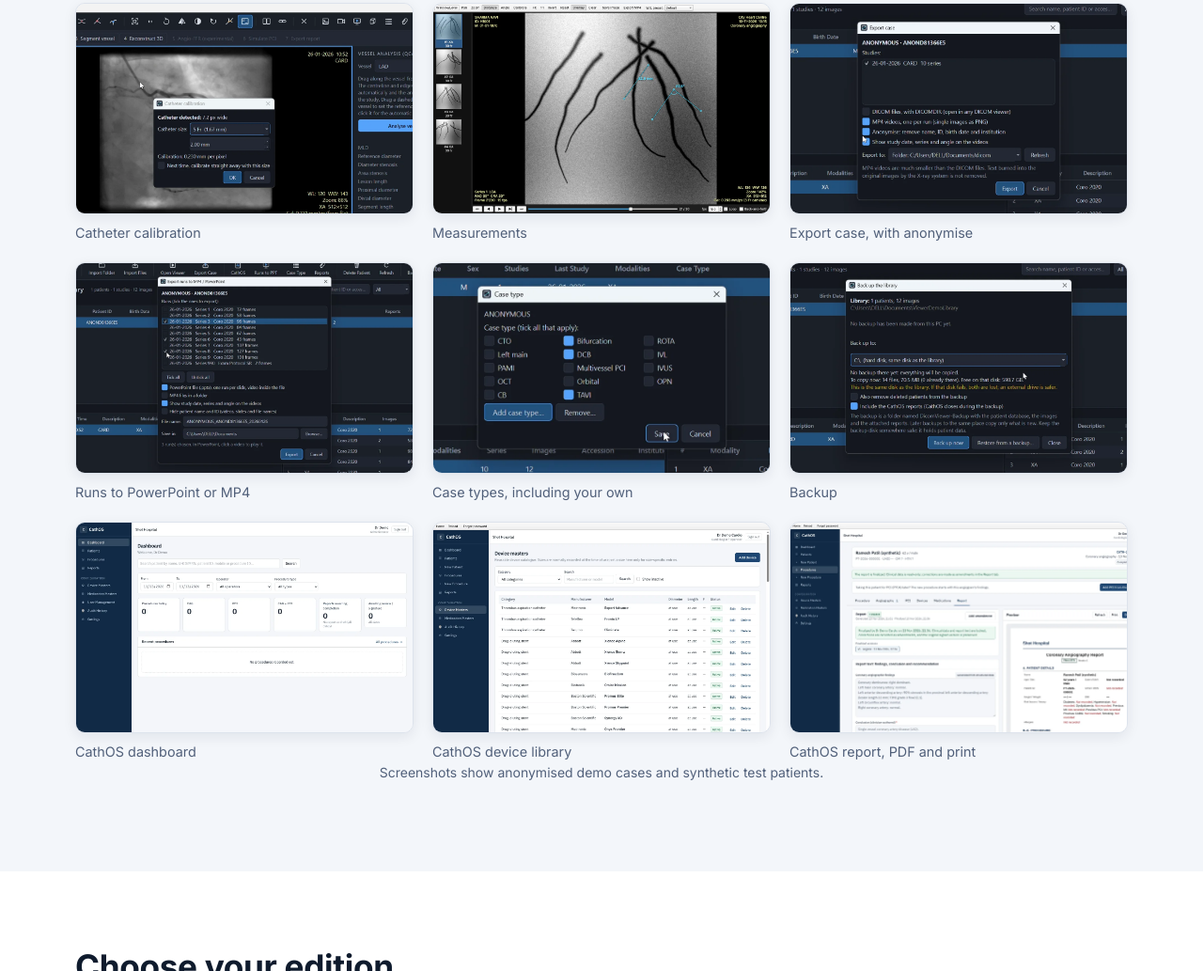
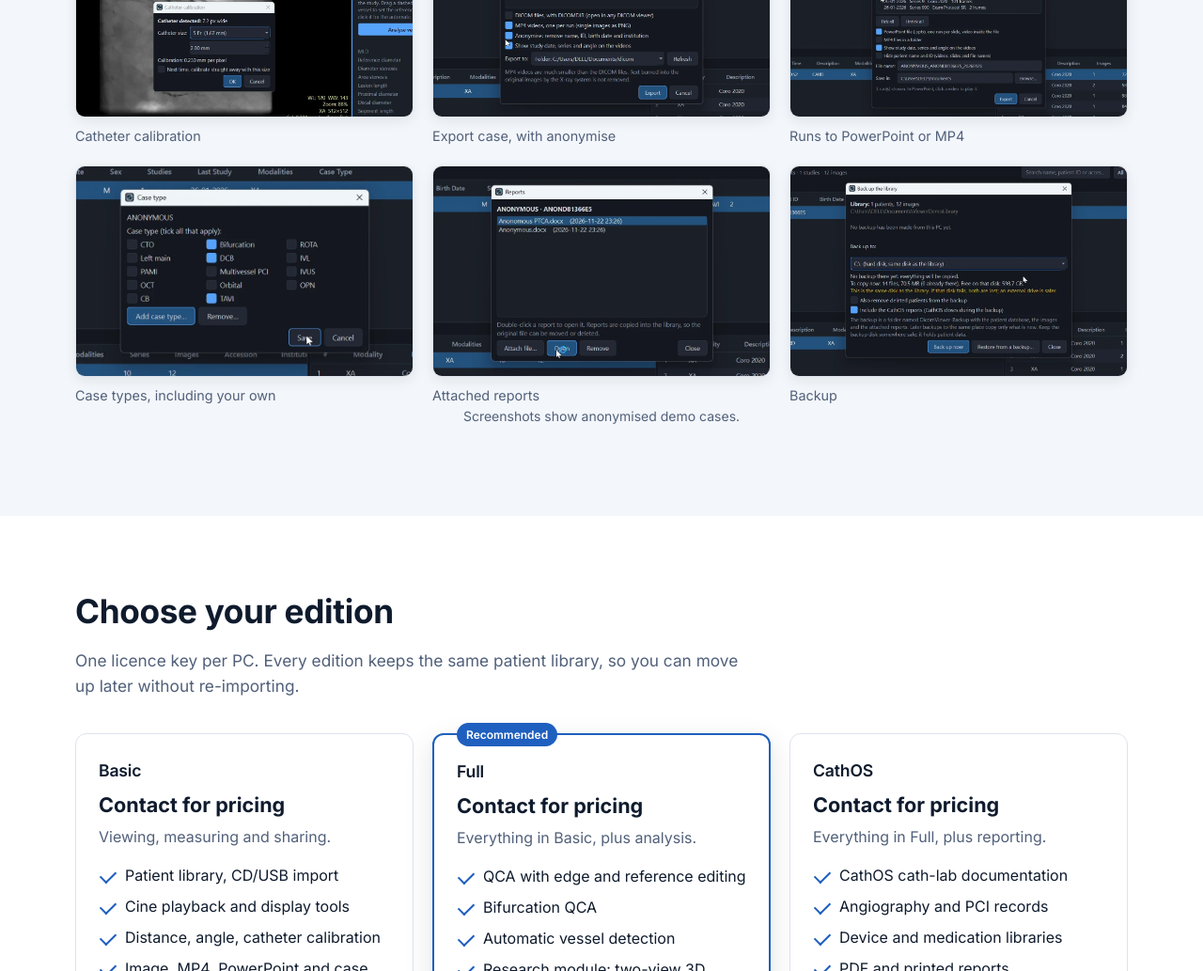
Before and after one commit to drshantanud/dicomviewerindia, a plain HTML site: page index.html in a window 1280 px wide. Shown: the part 3458-4491 px from the top of the page at 94% size. Drawn offline with Linux system fonts and the light colour scheme.

Commit message:
Remove synthetic screenshots (#2)
Drop the old synthetic measurement image and the four CathOS images,
show the CathOS section as text only, and add the attached-reports
screen from the demo so the gallery has 12 real screenshots.


Claude-Session: https://claude.ai/code/session_019udV8Nycy1TiA7zJe62M9q

Co-authored-by: Claude <noreply@anthropic.com>

```diff
--- a/index.html
+++ b/index.html
@@ -109,10 +109,7 @@
 </section>
 
 <section class="section" id="cathos">
-  <div class="wrap split split-rev">
-    <figure class="shot">
-      <img src="images/cathos-angiography.webp" width="1360" height="900" loading="lazy" alt="CathOS procedure page with coronary dominance and lesions recorded per vessel.">
-    </figure>
+  <div class="wrap">
     <div>
       <p class="eyebrow">CathOS edition</p>
       <h2>Cath-lab reporting, built in</h2>
@@ -139,16 +136,13 @@
       <figure><a href="images/qca-two-views.webp"><img src="images/qca-two-views.webp" width="1600" height="962" loading="lazy" alt="Two projections side by side with the same segment analysed in both."></a><figcaption>Two projections side by side</figcaption></figure>
       <figure><a href="images/reconstruction-3d.webp"><img src="images/reconstruction-3d.webp" width="1600" height="962" loading="lazy" alt="Experimental 3D reconstruction of a coronary segment."></a><figcaption>3D reconstruction (research)</figcaption></figure>
       <figure><a href="images/calibration.webp"><img src="images/calibration.webp" width="1280" height="800" loading="lazy" alt="Catheter calibration dialog with the detected catheter width and French size."></a><figcaption>Catheter calibration</figcaption></figure>
-      <figure><a href="images/measurements.webp"><img src="images/measurements.webp" width="1280" height="820" loading="lazy" alt="Distance and angle measurements on an angiogram."></a><figcaption>Measurements</figcaption></figure>
       <figure><a href="images/export-case.webp"><img src="images/export-case.webp" width="1198" height="748" loading="lazy" alt="Export case dialog with DICOM, MP4 and anonymise options."></a><figcaption>Export case, with anonymise</figcaption></figure>
       <figure><a href="images/runs-to-ppt.webp"><img src="images/runs-to-ppt.webp" width="1200" height="750" loading="lazy" alt="Export runs to MP4 or PowerPoint dialog with runs ticked."></a><figcaption>Runs to PowerPoint or MP4</figcaption></figure>
       <figure><a href="images/case-types.webp"><img src="images/case-types.webp" width="896" height="560" loading="lazy" alt="Case type dialog with bifurcation, DCB and a custom TAVI type ticked."></a><figcaption>Case types, including your own</figcaption></figure>
+      <figure><a href="images/reports.webp"><img src="images/reports.webp" width="1050" height="656" loading="lazy" alt="Reports dialog with a Word report attached to the patient."></a><figcaption>Attached reports</figcaption></figure>
       <figure><a href="images/backup.webp"><img src="images/backup.webp" width="1200" height="750" loading="lazy" alt="Backup dialog for copying the library to another drive."></a><figcaption>Backup</figcaption></figure>
-      <figure><a href="images/cathos-dashboard.webp"><img src="images/cathos-dashboard.webp" width="1360" height="860" loading="lazy" alt="CathOS dashboard."></a><figcaption>CathOS dashboard</figcaption></figure>
-      <figure><a href="images/cathos-devices.webp"><img src="images/cathos-devices.webp" width="1360" height="900" loading="lazy" alt="CathOS device library."></a><figcaption>CathOS device library</figcaption></figure>
-      <figure><a href="images/cathos-report.webp"><img src="images/cathos-report.webp" width="1600" height="894" loading="lazy" alt="CathOS report with PDF download and print."></a><figcaption>CathOS report, PDF and print</figcaption></figure>
     </div>
-    <p class="fine center">Screenshots show anonymised demo cases and synthetic test patients.</p>
+    <p class="fine center">Screenshots show anonymised demo cases.</p>
   </div>
 </section>
 
```
Also changed, not shown: images/cathos-angiography.webp (deleted), images/cathos-dashboard.webp (deleted), images/cathos-devices.webp (deleted), images/cathos-report.webp (deleted), images/measurements.webp (deleted), images/reports.webp (added).
